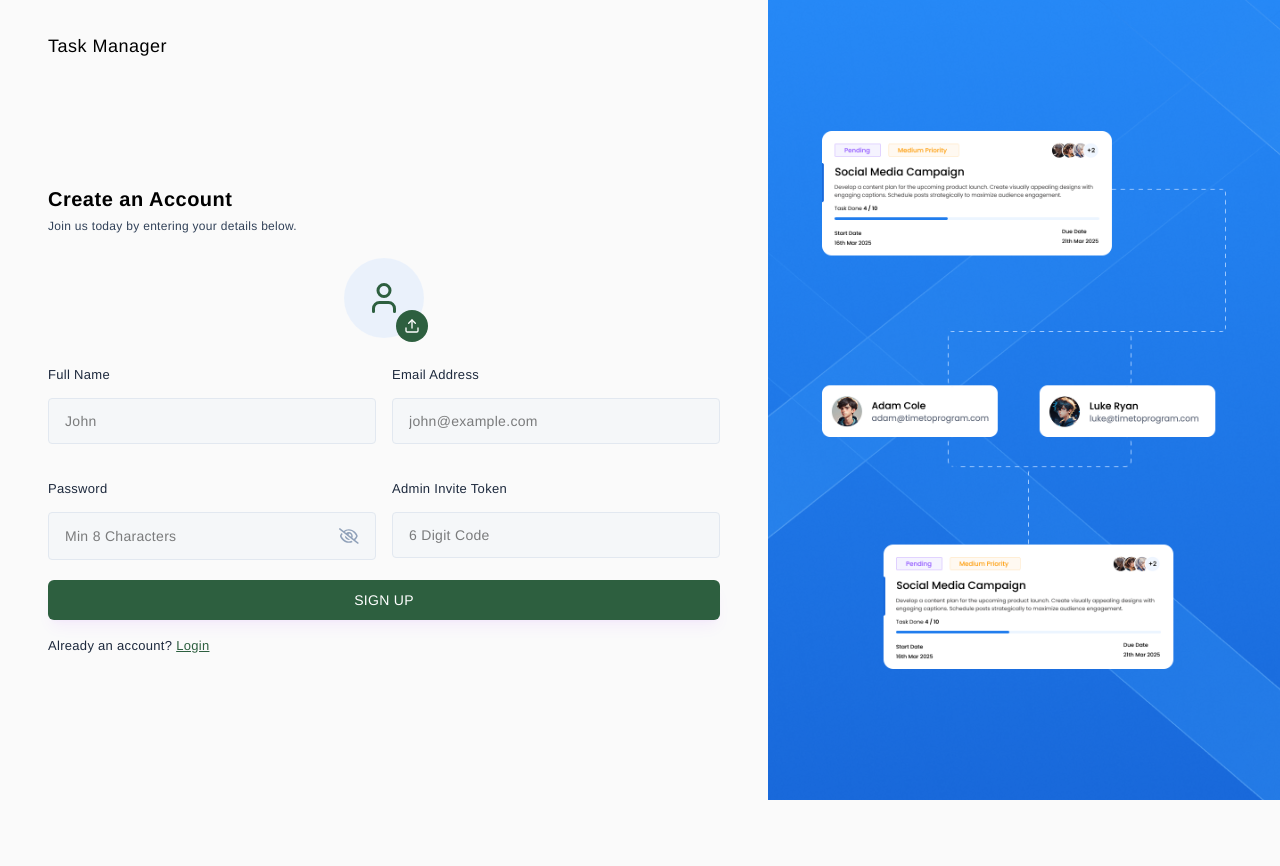
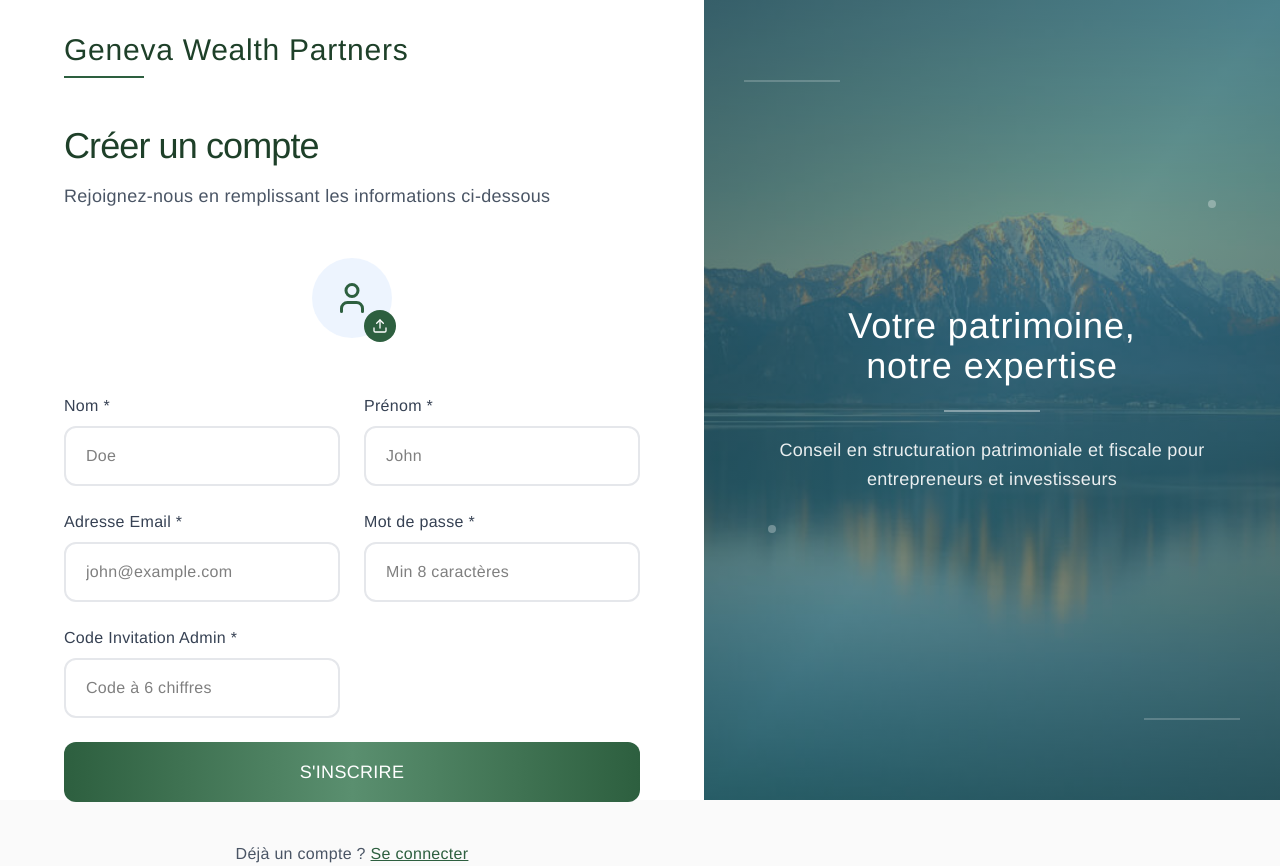
Before and after one commit to nguekeuarthur/Wealth-Planning, a React (Vite) app in the folder frontend/Task-Manager/: page /signUp in a window 1280 px wide. Before the commit the page ends 800 px from the top, so only its background shows below. Built offline with nearby package versions, Linux system fonts and the light colour scheme.

Commit message:
Refonte design: Logo vertical bar, séparation Nom/Prénom, dropdown Services, champs requis

```diff
--- a/frontend/Task-Manager/src/components/layouts/AuthLayout.jsx
+++ b/frontend/Task-Manager/src/components/layouts/AuthLayout.jsx
@@ -1,15 +1,47 @@
 import React from "react";
-import UI_IMG from "../../assets/images/auth-img.png";
+import { Link } from "react-router-dom";
+import lacLemanImage from "../../assets/images/lac-leman-alpes.jpg";
 
 const AuthLayout = ({ children }) => {
-  return <div className="flex">
-      <div className="w-screen h-screen md:w-[60vw] px-12 pt-8 pb-12">
-        <h2 className="text-lg font-medium text-black">Task Manager</h2>
+  return <div className="flex min-h-screen">
+      {/* Left Panel - Form */}
+      <div className="w-screen h-screen md:w-[55vw] px-8 md:px-16 pt-8 pb-12 flex flex-col bg-white">
+        <Link to="/" className="mb-12">
+          <h2 className="text-3xl font-light text-[#1e4029] tracking-wide">
+            Geneva Wealth Partners
+          </h2>
+          <div className="w-20 h-0.5 bg-[#2d5f3f] mt-2"></div>
+        </Link>
         {children}
       </div>
 
-      <div className="hidden md:flex w-[40vw] h-screen items-center justify-center bg-blue-50 bg-[url('/bg-img.png')] bg-cover bg-no-repeat bg-center overflow-hidden p-8">
-        <img src={UI_IMG} className="w-64 lg:w-[90%]" />
+      {/* Right Panel - Image */}
+      <div className="hidden md:flex w-[45vw] h-screen relative overflow-hidden">
+        <img
+          src={lacLemanImage}
+          alt="Geneva Wealth Partners"
+          className="w-full h-full object-cover"
+        />
+        <div className="absolute inset-0 bg-gradient-to-br from-[#1e4029]/70 via-[#2d5f3f]/60 to-[#1e4029]/70"></div>
+
+        {/* Overlay Content */}
+        <div className="absolute inset-0 flex flex-col items-center justify-center text-white px-12">
+          <div className="max-w-md text-center">
+            <h3 className="text-4xl font-light mb-6 tracking-wide">
+              Votre patrimoine,<br/>notre expertise
+            </h3>
+            <div className="w-24 h-0.5 bg-white/40 mx-auto mb-6"></div>
+            <p className="text-lg font-light leading-relaxed opacity-90">
+              Conseil en structuration patrimoniale et fiscale pour entrepreneurs et investisseurs
+            </p>
+          </div>
+
+          {/* Decorative elements */}
+          <div className="absolute top-20 left-10 w-24 h-0.5 bg-white/20"></div>
+          <div className="absolute bottom-20 right-10 w-24 h-0.5 bg-white/20"></div>
+          <div className="absolute top-1/4 right-16 w-2 h-2 rounded-full bg-white/30"></div>
+          <div className="absolute bottom-1/3 left-16 w-2 h-2 rounded-full bg-white/30"></div>
+        </div>
       </div>
     </div>
 };
--- a/frontend/Task-Manager/src/pages/Auth/Login.jsx
+++ b/frontend/Task-Manager/src/pages/Auth/Login.jsx
@@ -62,47 +62,67 @@
 
   return (
     <AuthLayout>
-      <div className="lg:w-[70%] h-3/4 md:h-full flex flex-col justify-center">
-        <div className="mb-4">
-          <Link to="/" className="text-sm text-blue-600 hover:text-blue-800 flex items-center gap-2">
-            ← Retour au site
-          </Link>
+      <div className="max-w-md flex-1 flex flex-col justify-center">
+        <div className="mb-12">
+          <h3 className="text-4xl font-light text-[#1e4029] mb-4 tracking-tight">
+            Bienvenue
+          </h3>
+          <p className="text-lg text-gray-600 font-light">
+            Connectez-vous pour accéder à votre espace de gestion
+          </p>
         </div>
 
-        <h3 className="text-xl font-semibold text-black">Bienvenue</h3>
-        <p className="text-xs text-slate-700 mt-[5px] mb-6">
-          Connectez-vous pour accéder à votre espace de gestion
-        </p>
-
-        <form onSubmit={handleLogin}>
-          <Input
+        <form onSubmit={handleLogin} className="space-y-6">
+          <div>
+            <label className="block text-gray-700 font-light mb-2 text-base">
+              Adresse Email
+            </label>
+            <input
+              type="email"
               value={email}
               onChange={({ target }) => setEmail(target.value)}
-            label="Adresse Email"
               placeholder="john@example.com"
-            type="text"
+              className="w-full px-5 py-4 border-2 border-gray-200 rounded-xl focus:outline-none focus:border-[#2d5f3f] transition-colors font-light text-base"
             />
+          </div>
 
-          <Input
+          <div>
+            <label className="block text-gray-700 font-light mb-2 text-base">
+              Mot de passe
+            </label>
+            <input
+              type="password"
               value={password}
               onChange={({ target }) => setPassword(target.value)}
-            label="Mot de passe"
               placeholder="Min 8 caractères"
-            type="password"
+              className="w-full px-5 py-4 border-2 border-gray-200 rounded-xl focus:outline-none focus:border-[#2d5f3f] transition-colors font-light text-base"
             />
+          </div>
 
-          {error && <p className="text-red-500 text-xs pb-2.5">{error}</p>}
+          {error && (
+            <div className="bg-red-50 border-l-4 border-red-500 p-4 rounded">
+              <p className="text-red-700 text-sm font-light">{error}</p>
+            </div>
+          )}
 
-          <button type="submit" className="btn-primary">
+          <button
+            type="submit"
+            className="w-full bg-gradient-to-r from-[#2d5f3f] via-[#5a8f6f] to-[#2d5f3f] text-white py-4 rounded-xl font-light text-lg hover:shadow-2xl transition-all duration-500 transform hover:scale-[1.02]"
+          >
             SE CONNECTER
           </button>
 
-          <p className="text-[13px] text-slate-800 mt-3">
+          <div className="text-center pt-4">
+            <p className="text-base text-gray-600 font-light">
               Pas encore de compte ?{" "}
-            <Link className="font-medium text-primary underline" to="/signup">
+              <Link
+                className="text-[#2d5f3f] hover:text-[#5a8f6f] font-normal underline transition-colors"
+                to="/signup"
+              >
                 S'inscrire
               </Link>
             </p>
+          </div>
         </form>
       </div>
     </AuthLayout>
--- a/frontend/Task-Manager/src/pages/Auth/SignUp.jsx
+++ b/frontend/Task-Manager/src/pages/Auth/SignUp.jsx
@@ -12,6 +12,7 @@
 const SignUp = () => {
   const [profilePic, setProfilePic] = useState(null);
   const [fullName, setFullName] = useState("");
+  const [firstName, setFirstName] = useState("");
   const [email, setEmail] = useState("");
   const [password, setPassword] = useState("");
   const [adminInviteToken, setAdminInviteToken] = useState("");
@@ -85,61 +86,123 @@
 
   return (
     <AuthLayout>
-      <div className="lg:w-[100%] h-auto md:h-full mt-10 md:mt-0 flex flex-col justify-center">
-        <h3 className="text-xl font-semibold text-black">Create an Account</h3>
-        <p className="text-xs text-slate-700 mt-[5px] mb-6">
-          Join us today by entering your details below.
+      <div className="max-w-2xl flex-1 flex flex-col justify-center">
+        <div className="mb-12">
+          <h3 className="text-4xl font-light text-[#1e4029] mb-4 tracking-tight">
+            Créer un compte
+          </h3>
+          <p className="text-lg text-gray-600 font-light">
+            Rejoignez-nous en remplissant les informations ci-dessous
           </p>
+        </div>
 
-        <form onSubmit={handleSignUp}>
+        <form onSubmit={handleSignUp} className="space-y-6">
+          {/* Profile Picture */}
+          <div className="flex justify-center mb-8">
             <ProfilePhotoSelector image={profilePic} setImage={setProfilePic} />
+          </div>
 
-          <div className="grid grid-cols-1 md:grid-cols-2 gap-4">
-            <Input
+          <div className="grid grid-cols-1 md:grid-cols-2 gap-6">
+            {/* Full Name */}
+            <div>
+              <label className="block text-gray-700 font-light mb-2 text-base">
+                Nom *
+              </label>
+              <input
+                type="text"
                 value={fullName}
                 onChange={({ target }) => setFullName(target.value)}
-              label="Full Name"
-              placeholder="John"
-              type="text"
-            />
-
-            <Input
-              value={email}
-              onChange={({ target }) => setEmail(target.value)}
-              label="Email Address"
-              placeholder="john@example.com"
-              type="text"
-            />
-
-            <Input
-              value={password}
-              onChange={({ target }) => setPassword(target.value)}
-              label="Password"
-              placeholder="Min 8 Characters"
-              type="password"
-            />
-
-            <Input
-              value={adminInviteToken}
-              onChange={({ target }) => setAdminInviteToken(target.value)}
-              label="Admin Invite Token"
-              placeholder="6 Digit Code"
-              type="text"
+                placeholder="Doe"
+                required
+                className="w-full px-5 py-4 border-2 border-gray-200 rounded-xl focus:outline-none focus:border-[#2d5f3f] transition-colors font-light text-base"
               />
             </div>
 
-          {error && <p className="text-red-500 text-xs pb-2.5">{error}</p>}
+            {/* First Name */}
+            <div>
+              <label className="block text-gray-700 font-light mb-2 text-base">
+                Prénom *
+              </label>
+              <input
+                type="text"
+                value={firstName}
+                onChange={({ target }) => setFirstName(target.value)}
+                placeholder="John"
+                required
+                className="w-full px-5 py-4 border-2 border-gray-200 rounded-xl focus:outline-none focus:border-[#2d5f3f] transition-colors font-light text-base"
+              />
+            </div>
 
-          <button type="submit" className="btn-primary">
-            SIGN UP
+            {/* Email */}
+            <div>
+              <label className="block text-gray-700 font-light mb-2 text-base">
+                Adresse Email *
+              </label>
+              <input
+                type="email"
+                value={email}
+                onChange={({ target }) => setEmail(target.value)}
+                placeholder="john@example.com"
+                required
+                className="w-full px-5 py-4 border-2 border-gray-200 rounded-xl focus:outline-none focus:border-[#2d5f3f] transition-colors font-light text-base"
+              />
+            </div>
+
+            {/* Password */}
+            <div>
+              <label className="block text-gray-700 font-light mb-2 text-base">
+                Mot de passe *
+              </label>
+              <input
+                type="password"
+                value={password}
+                onChange={({ target }) => setPassword(target.value)}
+                placeholder="Min 8 caractères"
+                required
+                className="w-full px-5 py-4 border-2 border-gray-200 rounded-xl focus:outline-none focus:border-[#2d5f3f] transition-colors font-light text-base"
+              />
+            </div>
+
+            {/* Admin Token */}
+            <div>
+              <label className="block text-gray-700 font-light mb-2 text-base">
+                Code Invitation Admin *
+              </label>
+              <input
+                type="text"
+                value={adminInviteToken}
+                onChange={({ target }) => setAdminInviteToken(target.value)}
+                placeholder="Code à 6 chiffres"
+                required
+                className="w-full px-5 py-4 border-2 border-gray-200 rounded-xl focus:outline-none focus:border-[#2d5f3f] transition-colors font-light text-base"
+              />
+            </div>
+          </div>
+
+          {error && (
+            <div className="bg-red-50 border-l-4 border-red-500 p-4 rounded">
+              <p className="text-red-700 text-sm font-light">{error}</p>
+            </div>
+          )}
+
+          <button
+            type="submit"
+            className="w-full bg-gradient-to-r from-[#2d5f3f] via-[#5a8f6f] to-[#2d5f3f] text-white py-4 rounded-xl font-light text-lg hover:shadow-2xl transition-all duration-500 transform hover:scale-[1.02]"
+          >
+            S'INSCRIRE
           </button>
 
-          <p className="text-[13px] text-slate-800 mt-3">
-            Already an account?{" "}
-            <Link className="font-medium text-primary underline" to="/login">
-              Login
+          <div className="text-center pt-4">
+            <p className="text-base text-gray-600 font-light">
+              Déjà un compte ?{" "}
+              <Link
+                className="text-[#2d5f3f] hover:text-[#5a8f6f] font-normal underline transition-colors"
+                to="/login"
+              >
+                Se connecter
               </Link>
             </p>
+          </div>
         </form>
       </div>
     </AuthLayout>
--- a/frontend/Task-Manager/src/pages/Landing/Contact.jsx
+++ b/frontend/Task-Manager/src/pages/Landing/Contact.jsx
@@ -113,18 +113,24 @@
 
                   <div>
                     <label htmlFor="subject" className="block text-gray-700 font-light mb-3 text-lg">
-                      Sujet *
+                      Service *
                     </label>
-                    <input
-                      type="text"
+                    <select
                       id="subject"
                       name="subject"
                       value={formData.subject}
                       onChange={handleChange}
                       required
-                      className="w-full px-6 py-4 border-2 border-gray-200 rounded-xl focus:outline-none focus:border-[#2d5f3f] transition-colors font-light text-lg"
-                      placeholder="Objet de votre message"
-                    />
+                      className="w-full px-6 py-4 border-2 border-gray-200 rounded-xl focus:outline-none focus:border-[#2d5f3f] transition-colors font-light text-lg bg-white"
+                    >
+                      <option value="">Sélectionnez un service</option>
+                      <option value="Création d'entreprise">Création d'entreprise</option>
+                      <option value="Ouverture de compte bancaire">Ouverture de compte bancaire</option>
+                      <option value="Service de Domiciliation">Service de Domiciliation</option>
+                      <option value="Conseil en Structuration Patrimoniale">Conseil en Structuration Patrimoniale</option>
+                      <option value="Optimisation Fiscale">Optimisation Fiscale</option>
+                      <option value="Autre">Autre</option>
+                    </select>
                   </div>
 
                   <div>
@@ -193,7 +199,7 @@
                 </div>
 
                 {/* Address */}
-                <div className="flex items-start gap-6 group">
+                {/* <div className="flex items-start gap-6 group">
                   <div className="bg-gradient-to-br from-[#2d5f3f] via-[#5a8f6f] to-[#1e4029] w-16 h-16 rounded-2xl flex items-center justify-center flex-shrink-0 shadow-lg group-hover:scale-110 transition-transform duration-500">
                     <FaMapMarkerAlt className="text-white text-2xl" />
                   </div>
@@ -204,7 +210,7 @@
                       1204 Genève, Suisse
                     </p>
                   </div>
-                </div>
+                </div> */}
               </div>
 
               {/* Social Media */}
--- a/frontend/Task-Manager/src/pages/Landing/Home.jsx
+++ b/frontend/Task-Manager/src/pages/Landing/Home.jsx
@@ -65,7 +65,7 @@
 
           <div className="grid md:grid-cols-3 gap-0">
             {/* Étape 1 */}
-            <div className="relative bg-[#5a8f6f] text-white p-10 md:p-12 group hover:bg-[#4a7f5f] transition-all duration-300">
+            <div className="relative bg-[#5a8f6f] text-white p-10 md:p-12 group hover:bg-[#4a7f5f] hover:-translate-y-2 hover:scale-105 hover:shadow-2xl hover:z-20 transition-all duration-500">
               <div className="absolute top-0 left-0 w-full h-1 bg-white/20"></div>
               <div className="mb-8">
                 <div className="w-16 h-16 rounded-full bg-white/10 flex items-center justify-center backdrop-blur-sm">
@@ -102,7 +102,7 @@
             </div>
 
             {/* Étape 2 */}
-            <div className="relative bg-[#2d5f3f] text-white p-10 md:p-12 group hover:bg-[#1e4029] transition-all duration-300 md:-mt-8 md:shadow-2xl z-10">
+            <div className="relative bg-[#2d5f3f] text-white p-10 md:p-12 group hover:bg-[#1e4029] hover:-translate-y-2 hover:scale-105 hover:shadow-2xl transition-all duration-500 md:-mt-8 md:shadow-2xl z-10">
               <div className="absolute top-0 left-0 w-full h-1 bg-white/30"></div>
               <div className="mb-8">
                 <div className="w-16 h-16 rounded-full bg-white/10 flex items-center justify-center backdrop-blur-sm">
@@ -135,7 +135,7 @@
             </div>
 
             {/* Étape 3 */}
-            <div className="relative bg-[#5a8f6f] text-white p-10 md:p-12 group hover:bg-[#4a7f5f] transition-all duration-300">
+            <div className="relative bg-[#5a8f6f] text-white p-10 md:p-12 group hover:bg-[#4a7f5f] hover:-translate-y-2 hover:scale-105 hover:shadow-2xl hover:z-20 transition-all duration-500">
               <div className="absolute top-0 left-0 w-full h-1 bg-white/20"></div>
               <div className="mb-8">
                 <div className="w-16 h-16 rounded-full bg-white/10 flex items-center justify-center backdrop-blur-sm">
```
Also changed, not shown: frontend/Task-Manager/src/components/layouts/Footer.jsx (+14 -6 lines), frontend/Task-Manager/src/components/layouts/PublicNavbar.jsx (+74 -8 lines), frontend/Task-Manager/src/pages/Landing/About.jsx (+10 -10 lines), frontend/Task-Manager/src/assets/images/about.jpg, frontend/Task-Manager/src/assets/images/services.jpeg. Lines whose indentation alone changed are shown as unchanged.
